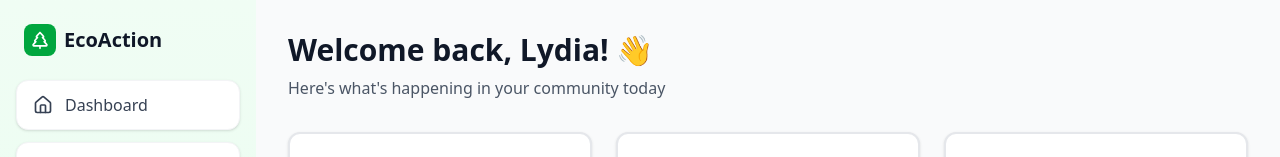
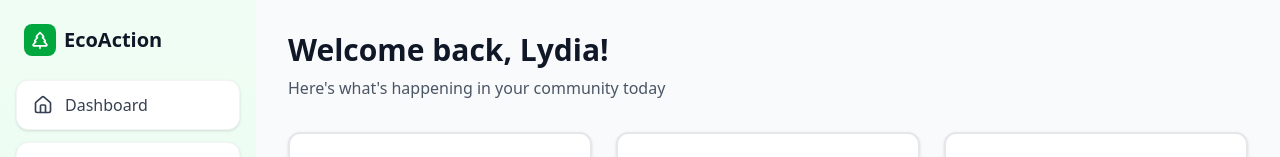
Before and after one commit to LydiaNeema/EcoAction-Hub, a Next.js app in the folder client/: page /dashboard in a window 1280 px wide. Shown: the top 157 px of the page. Built offline with nearby package versions, Linux system fonts and the light colour scheme.

Commit message:
Remove emoji from welcome message in Dashboard component

```diff
--- a/client/src/app/dashboard/page.jsx
+++ b/client/src/app/dashboard/page.jsx
@@ -23,7 +23,7 @@ export default function Dashboard() {
           {/* Welcome Section */}
           <div>
             <h1 className="text-3xl font-bold text-gray-900 mb-2">
-              Welcome back, {user.name}! 👋
+              Welcome back, {user.name}!
             </h1>
             <p className="text-gray-600">
               Here's what's happening in your community today
```
